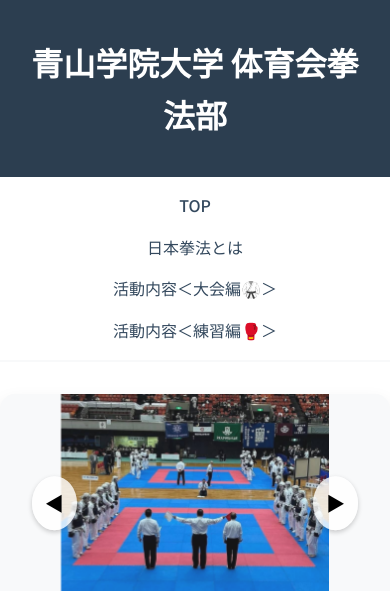
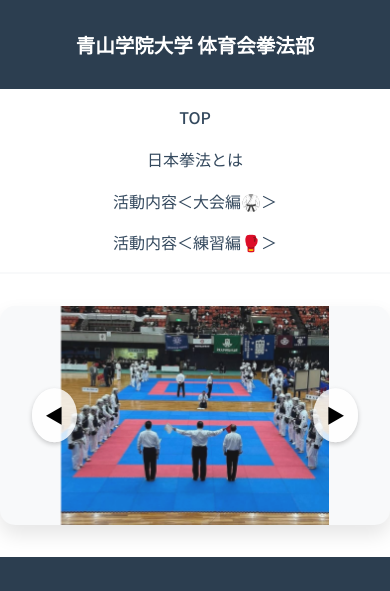
Before and after one commit to agukempoclub/agu-kempo-site, a plain HTML site: page index.html in a window 390 px wide. Shown: the top 591 px of the page. Drawn offline with Linux system fonts and the light colour scheme.

Commit message:
Update style.css
スマホ調節

```diff
--- a/style.css
+++ b/style.css
@@ -201,6 +201,13 @@ copyright {
     }
 }
 
+@media screen and (max-width: 480px) {
+    .header h1 {
+        font-size: clamp(1.2rem, 5vw, 2rem); /* 画面幅によって自動で調整 */
+        white-space: nowrap; /* 改行させない */
+      }
+  }
+
 /* ==========================
    アニメーション
    ========================== */
```
